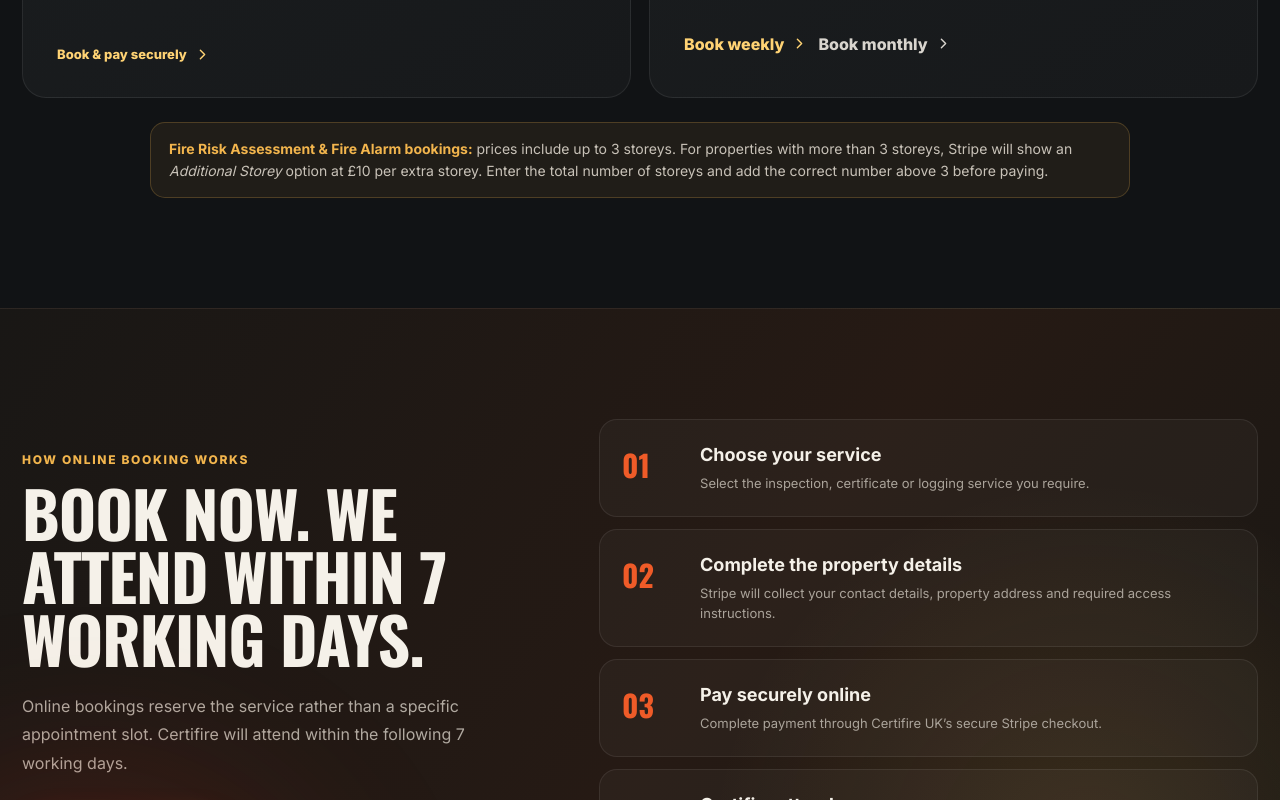
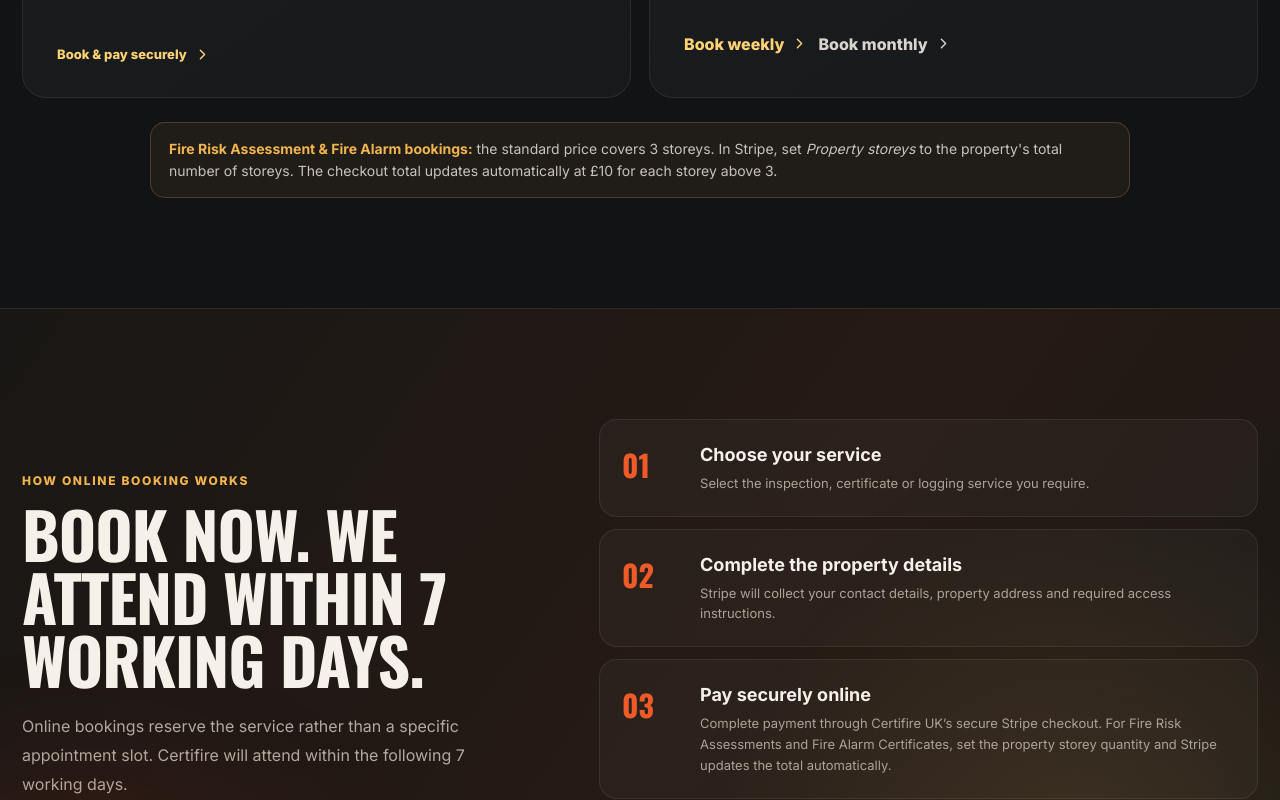
Before and after one commit to MarkDiamant/certifire-uk, a Next.js app: page / in a window 1280 px wide. Shown: the part 2300-3100 px from the top of the page. Built offline with nearby package versions, Linux system fonts and the light colour scheme.

Commit message:
Make storey pricing update automatically in Stripe

```diff
--- a/app/page.tsx
+++ b/app/page.tsx
@@ -8,8 +8,8 @@ const LOGO = 'https://fueqkodtkzpkgyljuiui.supabase.co/storage/v1/object/public/
 const DS_LOGO = '/diamant-solutions-logo.svg';
 
 const PAYMENT_LINKS = {
-  fra: 'https://book.stripe.com/14AbJ18fE5g1gG383a1RC00',
-  alarm: 'https://book.stripe.com/6oUbJ13ZofUF3Th5V21RC01',
+  fra: 'https://book.stripe.com/7sYfZhanM37TahF2IQ1RC05',
+  alarm: 'https://book.stripe.com/dRm4gzbrQ9wh3Th97e1RC06',
   emergency: 'https://book.stripe.com/8x27sL53s6k5gG31EM1RC02',
   weekly: 'https://buy.stripe.com/bJe28r7bAbEp4Xl1EM1RC03',
   monthly: 'https://buy.stripe.com/dRmeVd8fE0ZLfBZgzG1RC04',
@@ -111,7 +111,7 @@ export default function Home(){
           {service.logging ? <div className="logging-actions"><a className="service-action" href={PAYMENT_LINKS.weekly}>Book weekly <ChevronRight size={17}/></a><a className="service-action secondary-action" href={PAYMENT_LINKS.monthly}>Book monthly <ChevronRight size={17}/></a></div> : <a className="service-action" href={service.bookingUrl}>Book & pay securely <ChevronRight size={17}/></a>}
         </motion.article>;
       })}</div>
-      <div className="booking-note"><strong>Fire Risk Assessment & Fire Alarm bookings:</strong> prices include up to 3 storeys. For properties with more than 3 storeys, Stripe will show an <em>Additional Storey</em> option at £10 per extra storey. Enter the total number of storeys and add the correct number above 3 before paying.</div>
+      <div className="booking-note"><strong>Fire Risk Assessment & Fire Alarm bookings:</strong> the standard price covers 3 storeys. In Stripe, set <em>Property storeys</em> to the property's total number of storeys. The checkout total updates automatically at £10 for each storey above 3.</div>
     </section>
 
     <section className="process-wrap" id="process"><div className="process-glow"/><div className="section process-inner">
@@ -119,7 +119,7 @@ export default function Home(){
       <div className="steps">{[
         ['01','Choose your service','Select the inspection, certificate or logging service you require.'],
         ['02','Complete the property details','Stripe will collect your contact details, property address and required access instructions.'],
-        ['03','Pay securely online','Complete payment through Certifire UK’s secure Stripe checkout.'],
+        ['03','Pay securely online','Complete payment through Certifire UK’s secure Stripe checkout. For Fire Risk Assessments and Fire Alarm Certificates, set the property storey quantity and Stripe updates the total automatically.'],
         ['04','Certifire attends','Your booking will be attended within the next 7 working days and the relevant documentation follows.']
       ].map(([n,title,copy])=><motion.div key={n} initial={reduceMotion?false:{opacity:0,x:20}} whileInView={{opacity:1,x:0}} viewport={{once:true}} className="step"><strong>{n}</strong><div><h3>{title}</h3><p>{copy}</p></div></motion.div>)}</div>
     </div></section>
```
